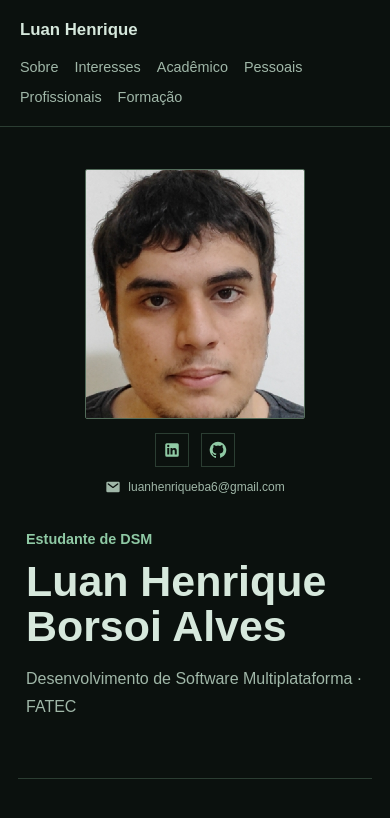
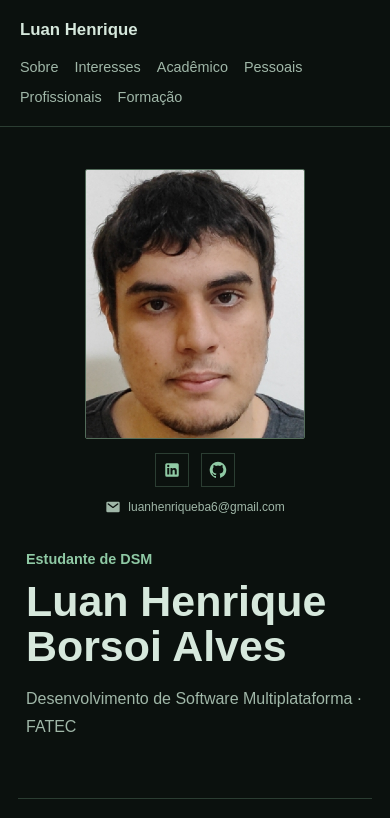
Before and after one commit to luanhba/portifolio-dsm1, a plain HTML site: page index.html in a window 390 px wide. Shown: the top 818 px of the page. Drawn offline with Linux system fonts and the light colour scheme.

Commit message:
Update style.css
Updated the .foto class to have an auto height and maintain aspect ratio.

```diff
--- a/style.css
+++ b/style.css
@@ -134,7 +134,7 @@ footer p { margin: 0; }
   .portfolio { padding: 0 18px; }
   .apresentacao { min-height: auto; grid-template-columns: minmax(0, 1fr); gap: 30px; padding: 42px 8px; }
   .perfil { grid-column: 1; grid-row: 1; justify-self: center; width: min(100%, 220px); }
-  .foto { width: 100%; height: 250px; }
+  .foto { width: 100%; height: auto; aspect-ratio: 220 / 270; }
   .texto-apresentacao { grid-column: 1; grid-row: 2; }
   h1 { font-size: clamp(2.2rem, 11vw, 3.5rem); }
   .secao { padding: 42px 8px; }
```
